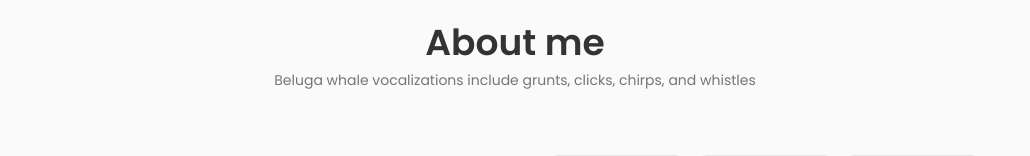
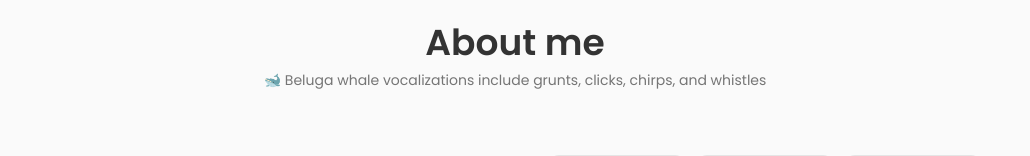
Before and after one commit to BelugaWhaleSam/portfolio, a React (Vite) app: page / in a window 1280 px wide. Shown: the part 748-904 px from the top of the page, without its empty margins (125-1155 px from the left). Built offline with nearby package versions, Linux system fonts and the light colour scheme.

Commit message:
updated order

```diff
--- a/src/App.jsx
+++ b/src/App.jsx
@@ -18,9 +18,9 @@ function App() {
       <main className="main">
         <Home />
         <About />
+        <Qualification />
         <Skills />
         <Work />
-        <Qualification />
         <Contact />
       </main>
       <Footer />
--- a/src/components/about/About.jsx
+++ b/src/components/about/About.jsx
@@ -8,7 +8,7 @@ const About = () => {
   return (
     <section className="about section" id="about">
       <h2 className="section__title">About me</h2>
-      <span className="section__subtitle">Beluga whale vocalizations include grunts, clicks, chirps, and whistles </span>
+      <span className="section__subtitle">🐋 Beluga whale vocalizations include grunts, clicks, chirps, and whistles </span>
 
       <div className="about__container container grid">
         <img src={AboutImg} alt="" className="about__img" />
```
